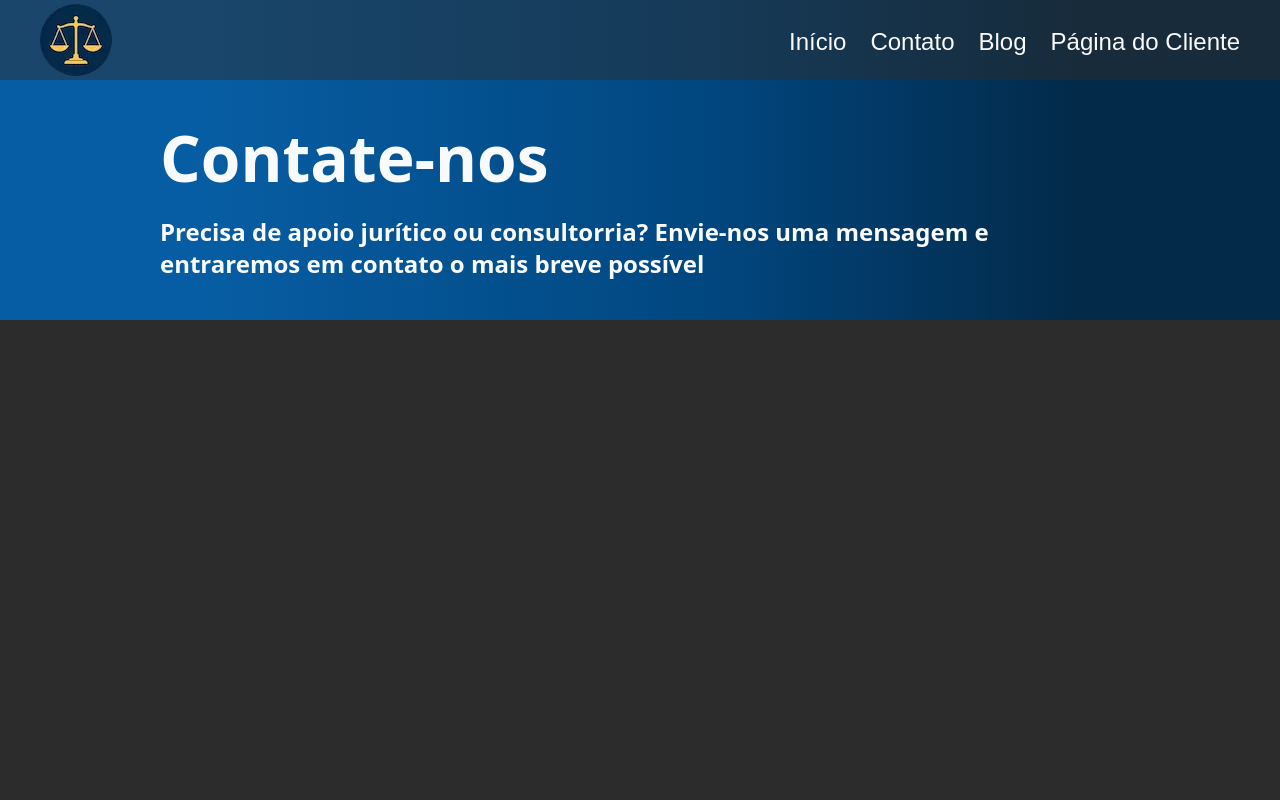
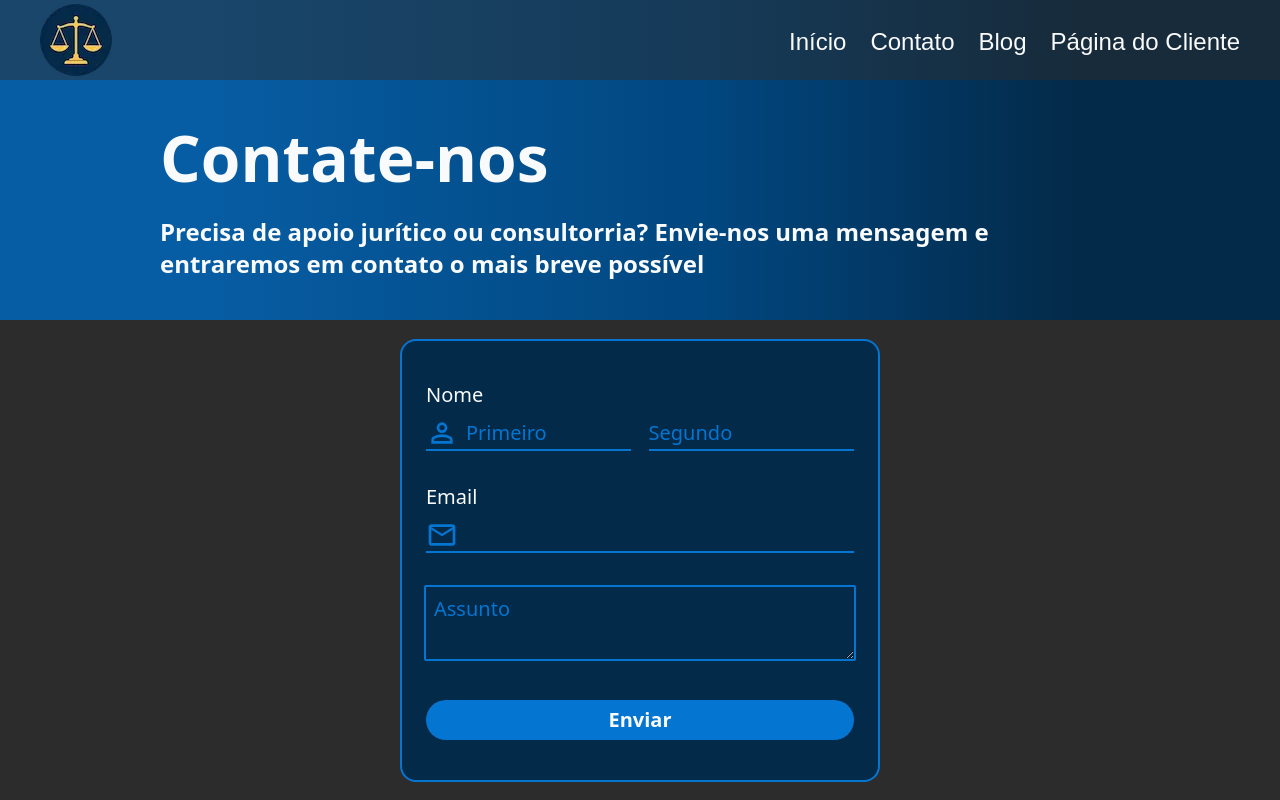
Before and after one commit to DavidSheltonSF/corporate-lawyer-website, a Next.js app: page /contact in a window 1280 px wide. Shown: the top 800 px of the page. Built offline with nearby package versions, Linux system fonts and the light colour scheme.

Commit message:
feat(Contact page): add form with fist and last names, email and subject so user can contact the team

```diff
--- a/app/contact/page.tsx
+++ b/app/contact/page.tsx
@@ -12,6 +12,57 @@ export default function Contact() {
           </p>
         </div>
       </HeroSection>
+      <section className="flex flex-1 items-center justify-center">
+        <div className="">
+          <form
+            className="flex flex-col w-[480px] bg-color-primary border-[2px] border-color-primary-light rounded-[16px] px-[24px] py-[40px] items-center gap-[32px] text-color-white text-xl"
+            action=""
+          >
+            <div className="flex flex-col gap-[8px] w-full">
+              <label className="" htmlFor="input-email">
+                Nome
+              </label>
+              <div className="flex justify-between">
+                <span className="flex gap-[8px] border-b-[2px] border-color-primary-light w-[48%]">
+                  <img className="size-[32px]" src="icons/user-primary-light.svg" alt="" />
+                  <input
+                    id="input-email"
+                    className="flex-1 placeholder:text-[var(--primary-color-light)]"
+                    type="text"
+                    placeholder="Primeiro"
+                  />
+                </span>
+                <span className="flex border-b-[2px] border-color-primary-light w-[48%]">
+                  <input
+                    id="input-email"
+                    className="flex-1 placeholder:text-[var(--primary-color-light)]"
+                    type="text"
+                    placeholder="Segundo"
+                  />
+                </span>
+              </div>
+            </div>
+            <div className="flex flex-col gap-[8px] w-full ">
+              <label className="" htmlFor="input-email">
+                Email
+              </label>
+              <span className="flex w-full gap-[8px] border-b-[2px] border-color-primary-light">
+                <img className="size-[32px]" src="icons/email-primary-light.svg" alt="" />
+                <input id="input-email" className="flex-1" type="text" />
+              </span>
+            </div>
+            <div>
+              <textarea
+                className="border-[2px] border-color-primary-light w-[432px] rounded-[2px] no-scrollbar p-[8px] placeholder:text-[var(--primary-color-light)]"
+                placeholder="Assunto"
+              />
+            </div>
+            <button className="w-full bg-[var(--primary-color-light)] rounded-full font-bold h-[40px] hover:brightness-124 transition-all duration-[300ms] cursor-pointer">
+              Enviar
+            </button>
+          </form>
+        </div>
+      </section>
     </div>
   );
 }
```
